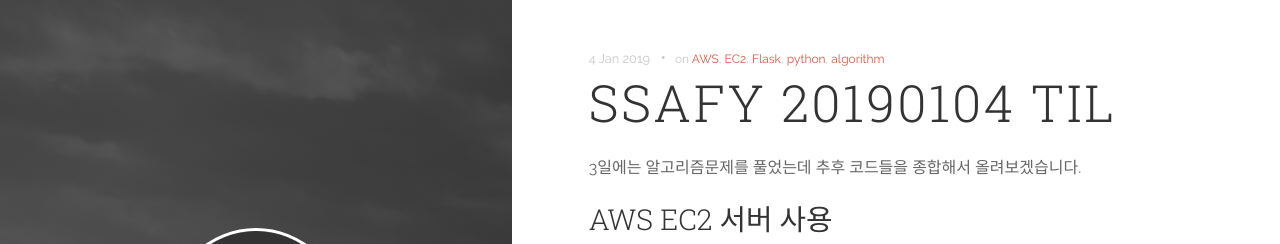
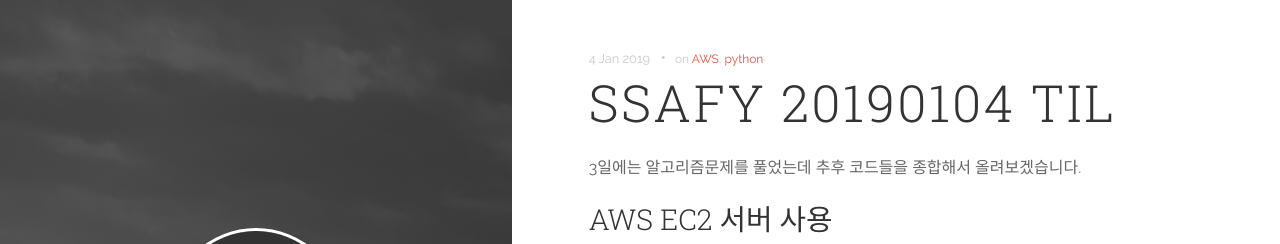
Before and after one commit to DongChanS/DongChanS.github.io, a Jekyll site: the page built from _posts/2019-01-04-10.md, in a window 1280 px wide and 900 px high. Shown: the top 244 px of the window. Built offline with Jekyll 4.4.1, drawn with Linux system fonts in a browser that asks for light colours; comment, search, counter and statistics services are not loaded.

Commit message:
Update 2019-01-04-10.md

```diff
--- a/_posts/2019-01-04-10.md
+++ b/_posts/2019-01-04-10.md
@@ -2,7 +2,7 @@
 layout : post
 title : SSAFY 20190104 TIL
 author : Shin Dong Chan
-tags : ["AWS","EC2","Flask","python","algorithm"]
+tags : ["AWS","python"]
 ---
 
 3일에는 알고리즘문제를 풀었는데 추후 코드들을 종합해서 올려보겠습니다.
```
